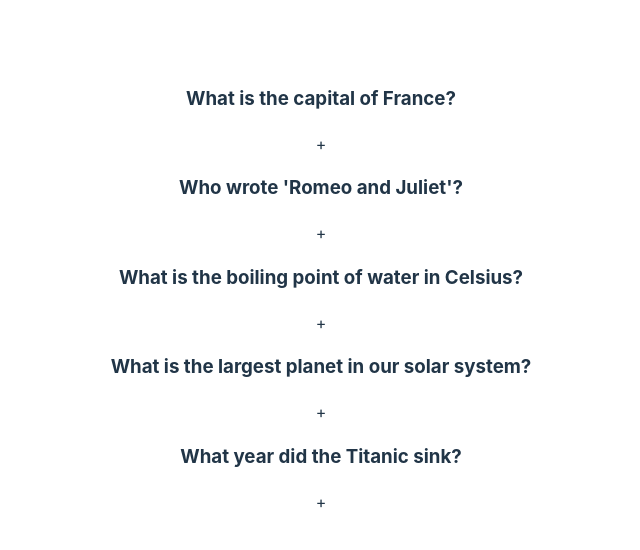
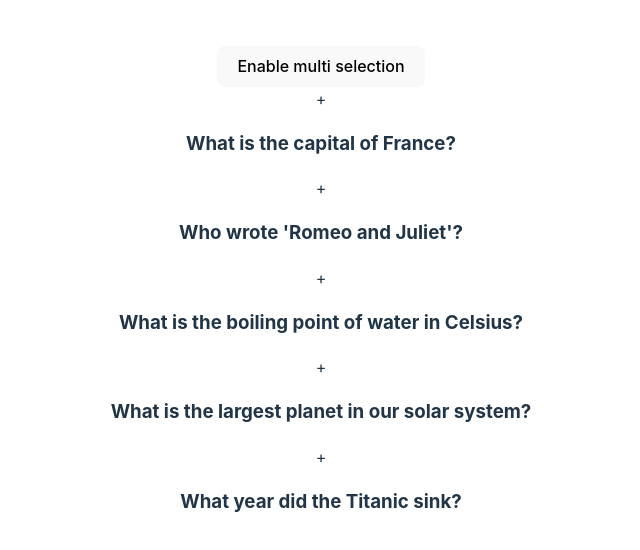
Before and after one commit to ctokoli/accordion, a React (Vite) app: page / in a window 1280 px wide. Shown: the part 110-660 px from the top of the page, without its empty margins (319-959 px from the left). Built offline with nearby package versions, Linux system fonts and the light colour scheme.

Commit message:
Update Accordion.tsx

```diff
--- a/src/components/Accordion.tsx
+++ b/src/components/Accordion.tsx
@@ -11,6 +11,7 @@ export default function Accordion(): JSX.Element {
     }
   return (
     <div className="wrapper">
+        <button className="btn">Enable multi selection</button>
         <div className="accordion">
             { dataArray.length === 0  && (<div> No data Available </div>) }
             {dataArray.map((data) => (
@@ -18,13 +19,12 @@ export default function Accordion(): JSX.Element {
                     <div
                         className="title"
                         onClick={ () => handleSingleSeletion(data)}>
+                       <div className="head-title">
+                       { selected !== data.id ? <span className="icon">+</span> :  <span className="icon">-</span> }
                         <h3>{data.question}</h3>
-                        { selected !== data.id  && (
-                            <span>+</span>
-                        ) }
+                       </div>
                         {selected === data.id && (
-                        <div className="">
-                            <span>-</span>
+                        <div className="content-wrapper">
                             <div className="content">{data.answer}</div>
                         </div>
                         )}
```
